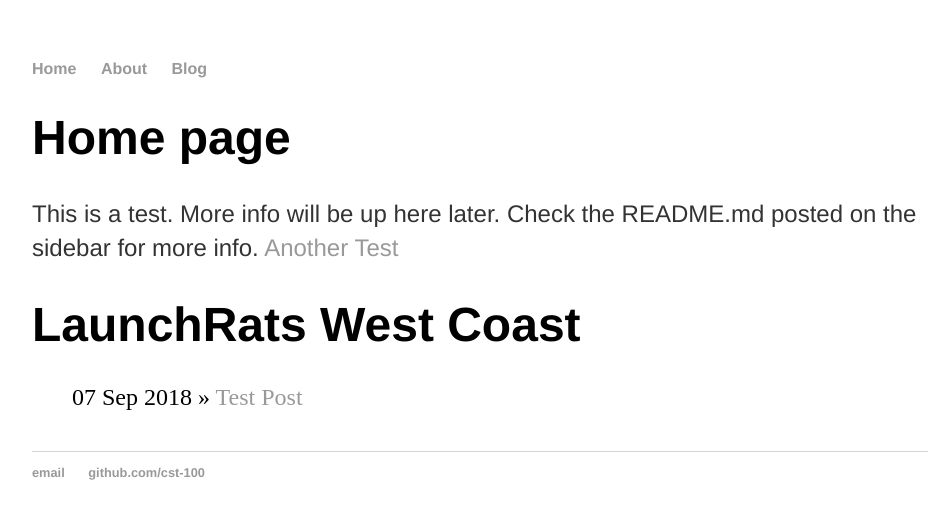
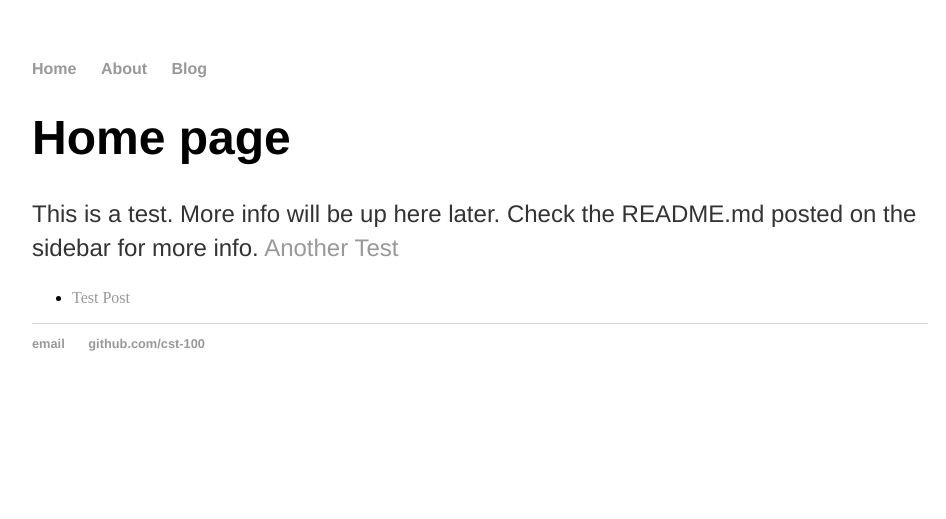
Before and after one commit to CST-100/Launchrats-West-Coast, a Jekyll site: the page built from index.html, in a window 1280 px wide. Shown: the top 519 px of the page, without its empty margins (160-1106 px from the left). Built offline with Jekyll 4.4.1, drawn with Linux system fonts in a browser that asks for light colours.

Commit message:
Update index.html

```diff
--- a/index.html
+++ b/index.html
@@ -6,10 +6,10 @@ title: LaunchRats West Coast
   <h1> Home page </h1>
   <p> This is a test. More info will be up here later. Check the README.md posted on the sidebar for more info. <a href="/about">Another Test</a></p>
   </div><!-- /.blurb -->
-<h1>{{ page.title }}</h1>
-	<ul class="posts">
-
-	  {% for post in site.posts %}
-	    <li><span>{{ post.date | date_to_string }}</span> » <a href="{{ post.url }}" title="{{ post.title }}">{{ post.title }}</a></li>
-	  {% endfor %}
-	</ul>
+<ul>
+  {% for post in site.posts %}
+    <li>
+      <a href="{{ post.url }}">{{ post.title }}</a>
+    </li>
+  {% endfor %}
+</ul>
```
